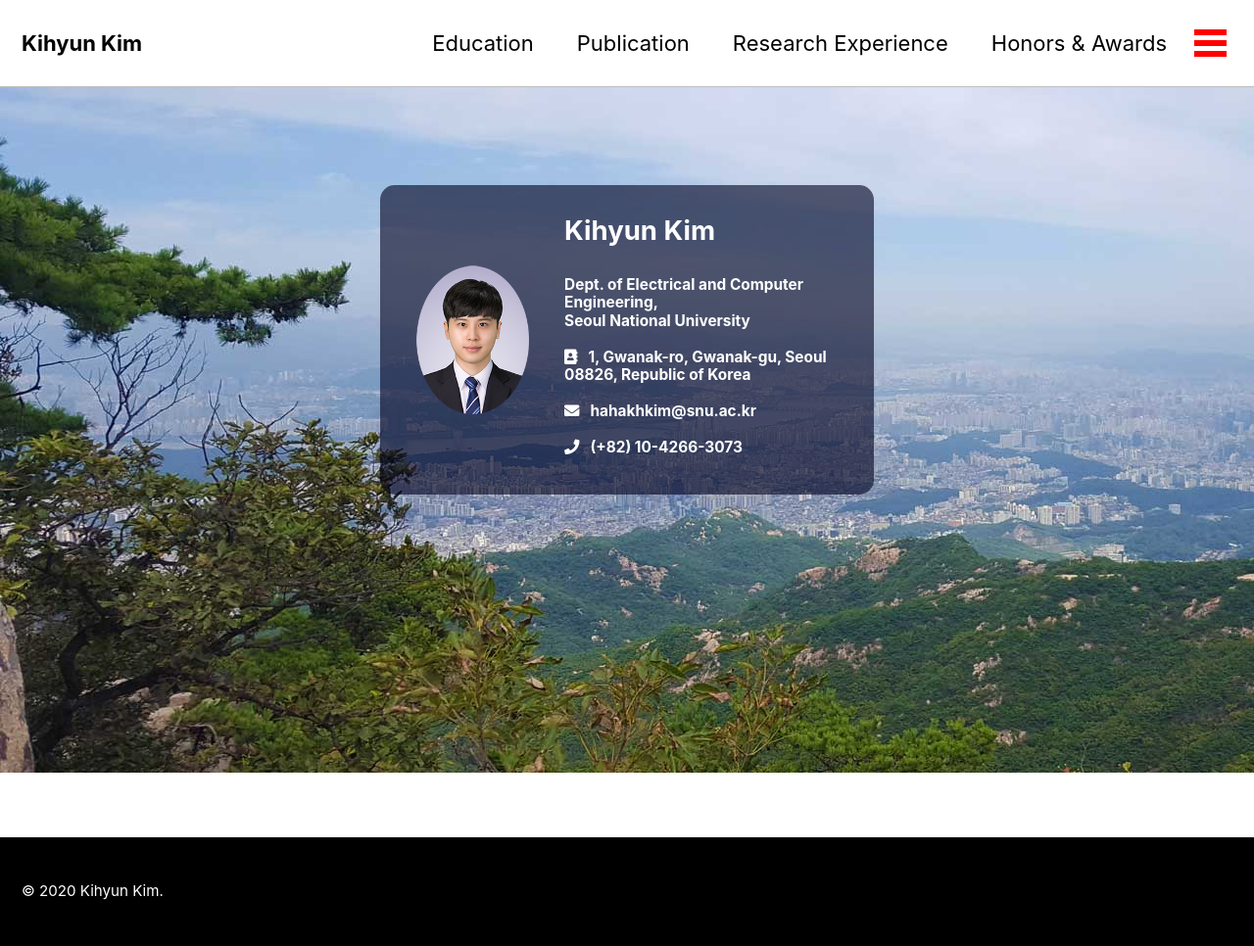
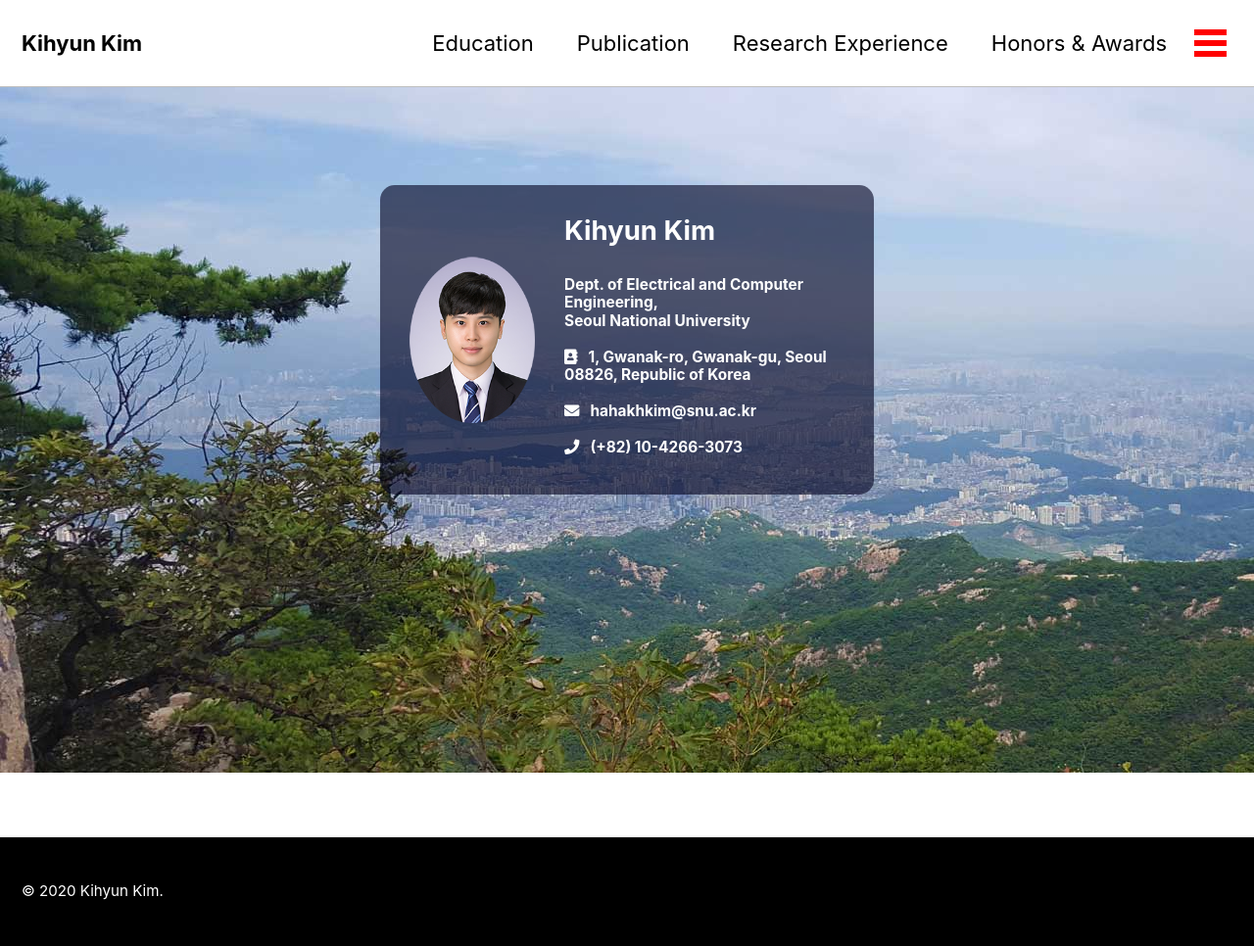
Before and after one commit to hahakhkim/hahakhkim.github.io, a Jekyll site: the page built from index.html, in a window 1280 px wide. Shown: the whole page at 98% size. Built offline with Jekyll 4.4.1, drawn with Linux system fonts in a browser that asks for light colours; cached includes are drawn as plain includes; nearby versions of some CDN libraries; the list of posts is cut into pages by our own code.

Commit message:
Update home.html

```diff
--- a/_layouts/home.html
+++ b/_layouts/home.html
@@ -31,7 +31,6 @@ layout: default
     .namebox { padding: 30px 30px;  border-radius: 15px; color:white; background-color:rgba(0,0,30,0.6);}
 	.image-container {
 	  display: flex;
-	  justify-content: center;
 	}
 
 </style>
@@ -45,7 +44,7 @@ layout: default
           <div class="namebox">
 			<div class="row">
 			  <div class="col-xs-4 col-sm-4 col-md-4 ml-auto image-container" style="text-align:center;">
-			    <img src='/assets/images/profile.png' style="width:auto; max-height:60%; margin:auto;">
+			    <img src='/assets/images/profile.png' style="max-height: 70%; margin:auto;">
 			  </div>
 			  <div class="col-sm-8 col-md-8 mr-auto" style="margin:auto;">
 			    <h2 style= "margin-top:0px;margin-bottom:30px;"> Kihyun Kim </h2>
```
